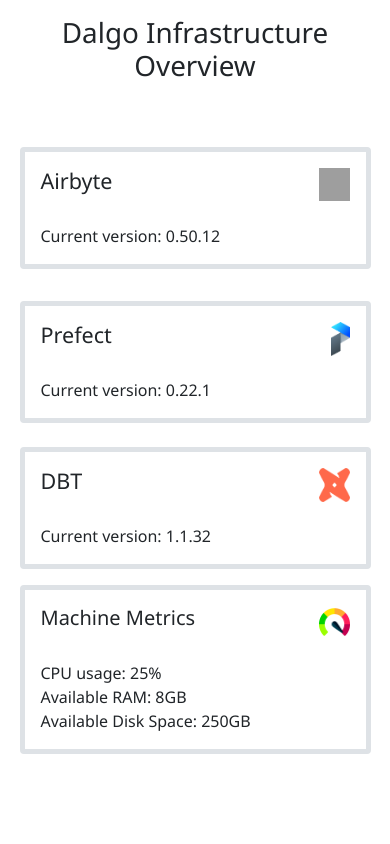
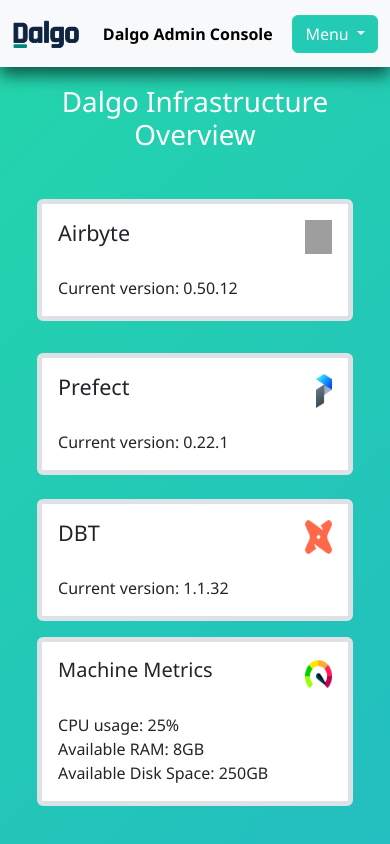
Before and after one commit to DalgoT4D/dalgo-admin-old, a Django app: page /infrastructure/ in a window 390 px wide. Run offline with Django 4.2, Linux system fonts and the light colour scheme; parts of the project's set-up code (start-up, migrations or seed data) failed here and were passed over; grey boxes are pictures that could not be loaded.

Commit message:
Add Toolbar

```diff
--- a/dalgo_admin/dalgo_admin/settings.py
+++ b/dalgo_admin/dalgo_admin/settings.py
@@ -1,8 +1,8 @@
 import os
-from dotenv import load_dotenv
+from dotenv import main
 from pathlib import Path
 
-load_dotenv()
+main.load_dotenv()
 
 # Build paths inside the project like this: BASE_DIR / 'subdir'.
 BASE_DIR = Path(__file__).resolve().parent.parent
--- a/dalgo_admin/dalgo_admin_app/templates/Infrastructure/infrastructure.html
+++ b/dalgo_admin/dalgo_admin_app/templates/Infrastructure/infrastructure.html
@@ -1,18 +1,8 @@
-<!doctype html>
-<html lang="en">
+{% extends '../base.html' %}
 
-<head>
-  <meta charset="utf-8">
-  <meta name="viewport" content="width=device-width, initial-scale=1">
 
-  <link href="https://cdn.jsdelivr.net/npm/bootstrap@5.0.2/dist/css/bootstrap.min.css" rel="stylesheet"
-    integrity="sha384-EVSTQN3/azprG1Anm3QDgpJLIm9Nao0Yz1ztcQTwFspd3yD65VohhpuuCOmLASjC" crossorigin="anonymous">
-  <link rel="stylesheet" href="../../../static/styles/infrastructure.css">
-  <title>Infrastrucure</title>
-</head>
-
-<body>
   {% load static%}
+  {% block title %}Dalgo-Infrastructure{% endblock %}
   {% block content%}
   <h1 class="head-title">Dalgo Infrastructure Overview</h1>
   {% if data != "error"%}
@@ -76,10 +66,3 @@
     </div>
   {% endif %}
   {% endblock %}
-
-  <script src="https://cdn.jsdelivr.net/npm/bootstrap@5.0.2/dist/js/bootstrap.bundle.min.js"
-    integrity="sha384-MrcW6ZMFYlzcLA8Nl+NtUVF0sA7MsXsP1UyJoMp4YLEuNSfAP+JcXn/tWtIaxVXM"
-    crossorigin="anonymous"></script>
-</body>
-
-</html>
--- /dev/null
+++ b/dalgo_admin/dalgo_admin_app/templates/base.html
@@ -0,0 +1,49 @@
+<!DOCTYPE html>
+<html lang="en">
+<head>
+    <meta charset="UTF-8">
+    <meta name="viewport" content="width=device-width, initial-scale=1.0">
+    <title>{% block title %}{% endblock %}</title>
+
+    <link href="https://cdn.jsdelivr.net/npm/bootstrap@5.3.0/dist/css/bootstrap.min.css" rel="stylesheet">
+    <link rel="stylesheet" href="../../../static/styles/style.css">
+    <link rel="shortcut icon" href="../../static/favicon.ico" type="image/x-icon">
+</head>
+<body>
+    <header class="navbar navbar-expand-lg navbar-light bg-light">
+        <div class="container-fluid">
+            <a class="navbar-brand nav-logo" href="/">
+                <img src="../../static/Logo.svg" alt="Dalgo Logo">
+            </a>
+            <div class="navbar-nav">
+                <span class="navbar-brand mx-auto">Dalgo Admin Console</span>
+            </div>
+            <div class="dropdown">
+                <button class="btn btn-success dropdown-toggle" type="button" id="dropdownMenuButton" data-bs-toggle="dropdown" aria-expanded="false">
+                    Menu
+                </button>
+                <ul class="dropdown-menu" aria-labelledby="dropdownMenuButton">
+                    {% if user.is_authenticated %}
+                        <li><a class="dropdown-item" href="{%url 'account_logout'%}">Logout</a></li>
+                    {% else %}
+                        <li><a class="dropdown-item" href="{%url 'account_login'%}">Login</a></li>
+                    {% endif %}
+                </ul>
+            </div>
+        </div>
+    </header>
+
+    <!-- Your page content goes here -->
+    <div class="container">
+        {% block content %}
+        {% endblock %}
+    </div>
+    <script src="https://cdn.jsdelivr.net/npm/bootstrap@5.3.0/dist/js/bootstrap.bundle.min.js"></script>
+    <script>
+        function redirectToClient(clientId) {
+            // Redirect to a dynamic route based on the client's id
+            window.location.href = '/client/' + clientId;
+        }
+    </script>
+</body>
+</html>
--- a/dalgo_admin/static/styles/infrastructure.css
+++ /dev/null
@@ -1,44 +0,0 @@
-*{
-    padding: 0;
-    margin: 0;
-    box-sizing: border-box;
-}
-
-html,body {
-    margin-bottom: 0;
-    font-family:'Segoe UI', Arial, Helvetica, sans-serif;
-}
-
-.head-title{
-    text-align: center;
-    padding:16px 32px;
-}
-
-
-
-.container{
-    padding: 2% 5%;
-}
-
-.title-row{
-    display: flex;
-    justify-content: space-between;
-    margin-bottom: 1.4rem;
-}
-
-.logo{
-    width: 10%;
-}
-
-.prefect-logo{
-    width: 6%;
-}
-
-.card{
-    margin-bottom: 16px;
-}
-
-p{
-    padding: 0;
-    margin: 0;
-}
--- /dev/null
+++ b/dalgo_admin/static/styles/style.css
@@ -0,0 +1,94 @@
+*{
+    padding: 0;
+    margin: 0;
+    box-sizing: border-box;
+}
+
+html,body {
+    margin-bottom: 0;
+    font-family:'Segoe UI', Arial, Helvetica, sans-serif;
+    background: linear-gradient(-45deg, #23a6d5, #23d5ab, #23CBB5);
+    background-size: 400% 400%;
+    animation: gradient 15s ease infinite;
+    color: #fff;
+}
+
+@keyframes gradient {
+    0% {
+        background-position: 0% 50%;
+    }
+    50% {
+        background-position: 100% 50%;
+    }
+    100% {
+        background-position: 0% 50%;
+    }
+}
+
+
+/* Toolbar CSS  */
+.navbar{
+    box-shadow:  0px 8px 16px rgba(0,0,0,.6);
+}
+.navbar-brand{
+    font-size: 1.5rem;
+    font-weight: 700;
+}
+
+.btn{
+    background-color: #23CBB5;
+    color: white;
+    border: 1px solid #23d5ab;
+}
+/* Toolbar CSS ends here  */
+
+/* Infrastructure Page CSS  */
+.head-title{
+    text-align: center;
+}
+
+.container{
+    padding: 2% 5%;
+}
+
+.title-row{
+    display: flex;
+    justify-content: space-between;
+    margin-bottom: 1.4rem;
+}
+
+.logo{
+    width: 10%;
+}
+
+.prefect-logo{
+    width: 6%;
+}
+
+.card{
+    margin-bottom: 16px;
+}
+
+p{
+    padding: 0;
+    margin: 0;
+}
+
+/* Infrastrucutre CSS ends here  */
+
+/* Media Queries  */
+@media (max-width: 576px) {
+    .navbar{
+        /* padding: 0 */
+        margin-bottom: 10px;
+    }
+    .navbar-nav {
+        flex-direction: row !important; /* Ensures items are aligned horizontally */
+    }
+
+    .navbar-brand {
+        /* margin: auto !important; */
+        font-size: 1rem;
+        margin-right: 3px;
+    }
+}
```
Also changed, not shown: dalgo_admin/dalgo_admin_app/templates/dashboard/clients_details.html (+5 -26 lines), dalgo_admin/dalgo_admin_app/templates/dashboard/home.html (+4 -20 lines), dalgo_admin/static/Logo.svg (added).
